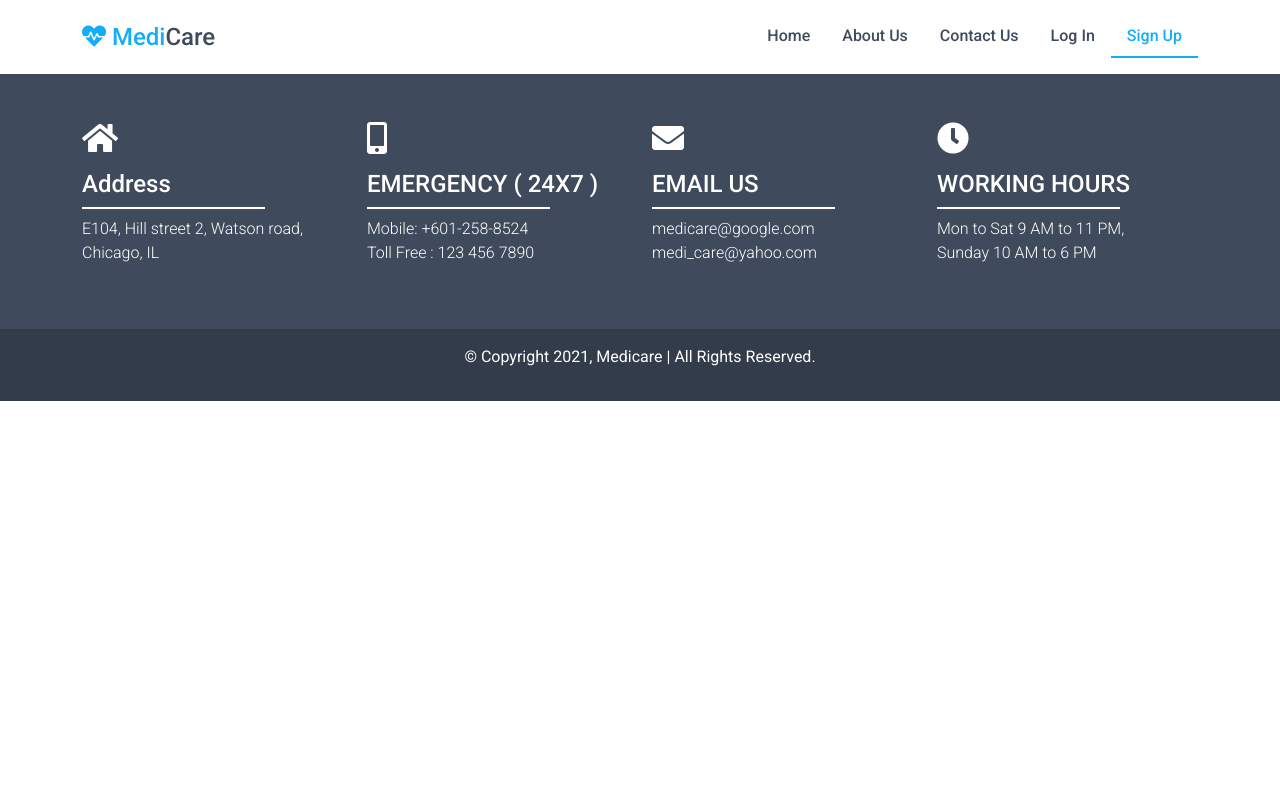
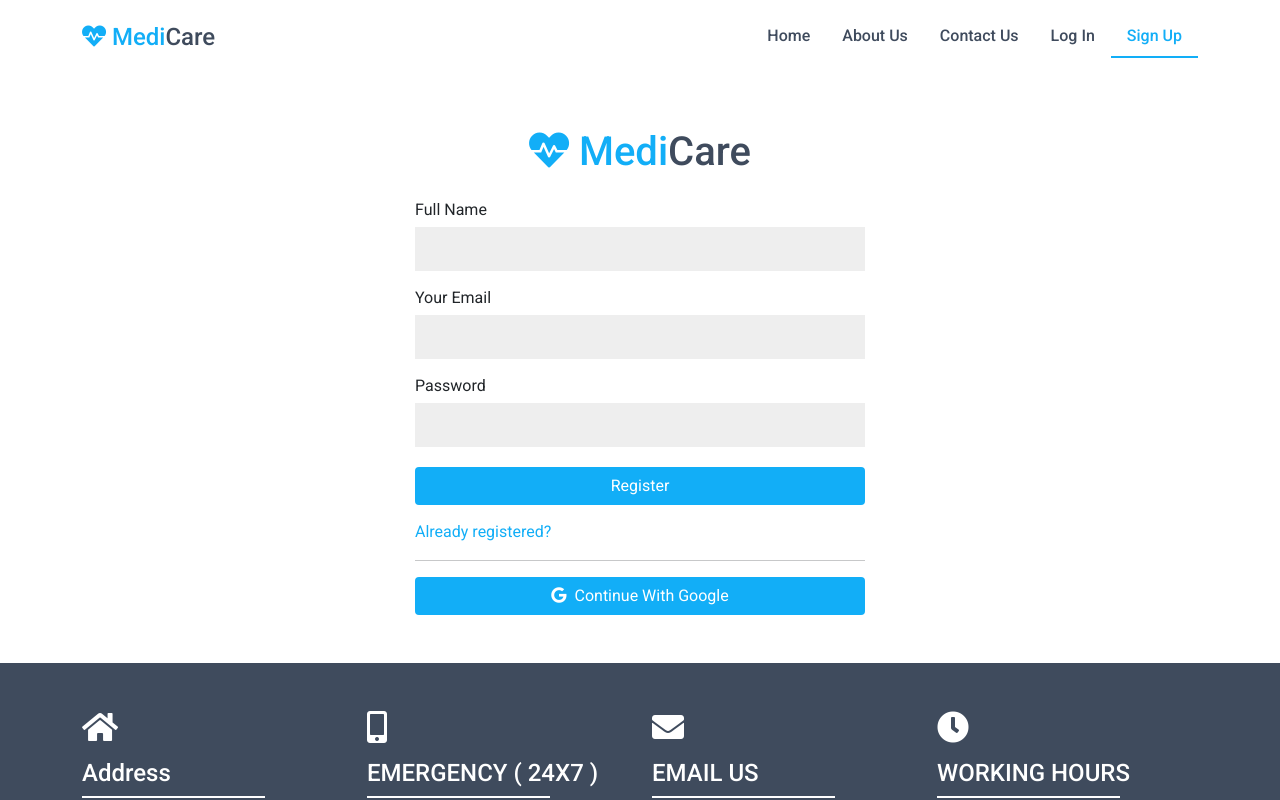
Before and after one commit to TasnimulHasan007/medicare, a React (Create React App) app: page /register in a window 1280 px wide. Shown: the top 800 px of the page. Built offline with nearby package versions, Linux system fonts and the light colour scheme; no server answers.

Commit message:
authentication added

```diff
--- a/src/App.css
+++ b/src/App.css
@@ -6,20 +6,9 @@
   --secondary-color: #3f4b5d;
 }
 
-/* scrollbar */
-::-webkit-scrollbar {
-  width: 0.375rem;
-  height: 0.375rem;
-}
-
-::-webkit-scrollbar-thumb {
-  background: var(--primary-color);
-}
-
 /* resets */
 body {
   font-family: "Roboto", sans-serif;
-  overflow: overlay;
 }
 
 a {
@@ -35,3 +24,71 @@ a {
   border: none;
   background: none;
 }
+
+/* form */
+.form-container {
+  margin-block: 3rem;
+  max-width: 450px;
+  margin-inline: auto;
+}
+
+.form-container .logo {
+  text-align: center;
+  font-size: 2.5rem;
+  color: var(--secondary-color);
+  font-weight: 500;
+  cursor: pointer;
+  margin-bottom: 1rem;
+}
+
+.form-container .logo span {
+  color: var(--primary-color);
+}
+
+.form-container a {
+  color: var(--primary-color);
+}
+
+form input {
+  display: block;
+  background: #eee;
+  width: 100%;
+  padding: 10px;
+  margin: 5px 0 15px;
+}
+
+.form-container .btn,
+form .btn {
+  width: 100%;
+  background: var(--primary-color);
+  color: #fff;
+}
+
+.form-container .btn:hover,
+form .btn:hover {
+  color: #fff;
+  opacity: 0.7;
+}
+
+/* header log out */
+.log-out {
+  background: var(--primary-color);
+  padding: 0.5rem 1rem;
+  color: #fff;
+}
+.log-out:hover {
+  opacity: 0.7;
+}
+
+/* user name */
+.name {
+  margin-right: 1rem;
+  transform: translateY(25%);
+  font-weight: 500;
+}
+
+@media (max-width: 768px) {
+  .name {
+    color: #fff;
+  }
+}
--- a/src/App.jsx
+++ b/src/App.jsx
@@ -5,6 +5,9 @@ import "./App.css"
 import Footer from "./components/Footer/Footer"
 import ServiceDetails from "./components/ServiceDetails/ServiceDetails"
 import { createContext, useEffect, useState } from "react"
+import Login from "./Pages/Login/Login"
+import Register from "./Pages/Register/Register"
+import AuthProvider from "./contexts/AuthProvider"
 
 export const ServicesContext = createContext([])
 
@@ -18,6 +21,7 @@ function App() {
 
   return (
     <ServicesContext.Provider value={services}>
+      <AuthProvider>
         <Router>
           <Header />
           <Switch>
@@ -30,9 +34,16 @@ function App() {
             <Route path="/services/:serviceId">
               <ServiceDetails />
             </Route>
+            <Route path="/login">
+              <Login />
+            </Route>
+            <Route path="/register">
+              <Register />
+            </Route>
           </Switch>
           <Footer />
         </Router>
+      </AuthProvider>
     </ServicesContext.Provider>
   )
 }
--- /dev/null
+++ b/src/Firebase/firebase.config.js
@@ -0,0 +1,10 @@
+const firebaseConfig = {
+  apiKey: "AIzaSyCQEjuBe7lsborF8tmUWHmETYGAPcWp-lA",
+  authDomain: "medicare-med.firebaseapp.com",
+  projectId: "medicare-med",
+  storageBucket: "medicare-med.appspot.com",
+  messagingSenderId: "955320364188",
+  appId: "1:955320364188:web:4070c5bbb5d9b62fe31159",
+}
+
+export default firebaseConfig
--- /dev/null
+++ b/src/Firebase/firebase.init.js
@@ -0,0 +1,8 @@
+import { initializeApp } from "firebase/app"
+import firebaseConfig from "./firebase.config"
+
+const initializeAuthentication = () => {
+  initializeApp(firebaseConfig)
+}
+
+export default initializeAuthentication
--- /dev/null
+++ b/src/Pages/Login/Login.jsx
@@ -0,0 +1,67 @@
+import React, { useState } from "react"
+import { Container } from "react-bootstrap"
+import { Link, useHistory } from "react-router-dom"
+import useAuth from "../../hooks/useAuth"
+
+const Login = () => {
+  // history
+  const history = useHistory()
+  // states
+  const [email, setEmail] = useState("")
+  const [password, setPassword] = useState("")
+  const [error, setError] = useState("")
+  // authentication methods
+  const { googleSignIn, auth, signInWithEmailAndPassword } = useAuth()
+  // handle email change
+  const handleEmail = (e) => {
+    setEmail(e.target.value)
+  }
+  // handle password change
+  const handlePassword = (e) => {
+    setPassword(e.target.value)
+  }
+  // handle login
+  const handleLogin = (e) => {
+    e.preventDefault()
+    signInWithEmailAndPassword(auth, email, password)
+      .then((res) => {
+        setError("")
+        history.push("/home")
+      })
+      .catch((error) => {
+        setError(error.message)
+      })
+  }
+  return (
+    <Container>
+      <div className="form-container">
+        <div className="logo">
+          <span>
+            <i className="fas fa-heartbeat"></i> Medi
+          </span>
+          Care
+        </div>
+        <form onSubmit={handleLogin}>
+          <label htmlFor="email">Your Email</label>
+          <input onBlur={handleEmail} type="email" id="email" required />
+          <label htmlFor="password">Password</label>
+          <input
+            onBlur={handlePassword}
+            type="password"
+            id="password"
+            required
+          />
+          {error && <p style={{ color: "#F73131" }}>{error}</p>}
+          <input type="submit" value="Login" className="btn" />
+        </form>
+        <Link to="/register">New to MediCare?</Link>
+        <hr />
+        <button onClick={googleSignIn} className="btn">
+          <i className="fab fa-google me-1"></i> Continue With Google
+        </button>
+      </div>
+    </Container>
+  )
+}
+
+export default Login
--- /dev/null
+++ b/src/Pages/Register/Register.jsx
@@ -0,0 +1,89 @@
+import React, { useState } from "react"
+import { Container } from "react-bootstrap"
+import { Link, useHistory } from "react-router-dom"
+import useAuth from "../../hooks/useAuth"
+
+const Register = () => {
+  // history
+  const history = useHistory()
+  // states
+  const [email, setEmail] = useState("")
+  const [password, setPassword] = useState("")
+  const [error, setError] = useState("")
+  // authentication methods
+  const { googleSignIn, createUserWithEmailAndPassword, auth } = useAuth()
+  // handle email change
+  const handleEmail = (e) => {
+    setEmail(e.target.value)
+  }
+  // handle password change
+  const handlePassword = (e) => {
+    setPassword(e.target.value)
+  }
+  // handle registration
+  const handleRegistration = (e) => {
+    e.preventDefault()
+    // email validation
+    if (!/^[^\s@]+@[^\s@]+\.[^\s@]+$/.test(email)) {
+      setError("Invalid Email")
+      return
+    }
+    // password validation
+    if (password.length < 8) {
+      setError("Password must be at leat 8 characters long")
+      return
+    }
+    if (!/(?=(.*[A-Z]))/.test(password)) {
+      setError("Password must contain at least 1 uppercase letter")
+      return
+    }
+    if (!/(?=(.*[0-9]){2,})/.test(password)) {
+      setError("Password must contain at least 2 numbers")
+      return
+    }
+    // create user
+
+    createUserWithEmailAndPassword(auth, email, password)
+      .then((res) => {
+        setError("")
+        history.push("/home")
+      })
+      .catch((error) => {
+        setError(error.message)
+      })
+  }
+  return (
+    <Container>
+      <div className="form-container">
+        <div className="logo">
+          <span>
+            <i className="fas fa-heartbeat"></i> Medi
+          </span>
+          Care
+        </div>
+        <form onSubmit={handleRegistration}>
+          <label htmlFor="name">Full Name</label>
+          <input type="text" id="name" required />
+          <label htmlFor="email">Your Email</label>
+          <input onBlur={handleEmail} type="email" id="email" required />
+          <label htmlFor="password">Password</label>
+          <input
+            onBlur={handlePassword}
+            type="password"
+            id="password"
+            required
+          />
+          {error && <p style={{ color: "#F73131" }}>{error}</p>}
+          <input type="submit" value="Register" className="btn" />
+        </form>
+        <Link to="/login">Already registered?</Link>
+        <hr />
+        <button onClick={googleSignIn} className="btn">
+          <i className="fab fa-google me-1"></i> Continue With Google
+        </button>
+      </div>
+    </Container>
+  )
+}
+
+export default Register
--- a/src/components/ServiceDetails/ServiceDetails.css
+++ b/src/components/ServiceDetails/ServiceDetails.css
@@ -9,23 +9,6 @@
   padding: 10px 20px;
 }
 
-.service-details input {
-  display: block;
-  background: #eee;
-  width: 100%;
-  padding: 10px;
-  margin: 5px 0 15px;
-}
-
-.service-details .send-btn {
-  background: var(--primary-color);
-  color: #fff;
-}
-
-.service-details .send-btn:hover {
-  opacity: 0.7;
-  backdrop-filter: blur(5px);
-}
 
 .service-details img {
   width: 100%;
--- a/src/components/ServiceDetails/ServiceDetails.jsx
+++ b/src/components/ServiceDetails/ServiceDetails.jsx
@@ -18,8 +18,8 @@ const ServiceDetails = () => {
     <Container>
       <div className="service-details">
         <div className="d-flex justify-content-between">
-          <Link exact to="/">
-            <i class="fas fa-arrow-left"></i> Go Back Home
+          <Link to="/home">
+            <i className="fas fa-arrow-left"></i> Go Back Home
           </Link>
           <h2>{service?.serviceName}</h2>
         </div>
@@ -52,20 +52,16 @@ const ServiceDetails = () => {
               <div className="underline"></div>
               <form onSubmit={handleSubmit}>
                 <label htmlFor="firstname">First Name</label>
-                <input type="text" id="firstname" />
+                <input type="text" id="firstname" required />
                 <label htmlFor="lastname">Last Name</label>
-                <input type="text" id="lastname" />
+                <input type="text" id="lastname" required />
                 <label htmlFor="phone">Your Phone</label>
-                <input type="tel" id="phone" />
+                <input type="tel" id="phone" required />
                 <label htmlFor="email">Your Email</label>
-                <input type="email" id="email" />
+                <input type="email" id="email" required />
                 <label htmlFor="date">Appointment Date</label>
-                <input type="date" id="date" />
-                <input
-                  type="submit"
-                  value="Send Message"
-                  className="send-btn"
-                />
+                <input type="date" id="date" required />
+                <input type="submit" value="Send Message" className="btn" />
               </form>
             </div>
           </Col>
--- /dev/null
+++ b/src/contexts/AuthProvider.jsx
@@ -0,0 +1,13 @@
+import React, { createContext } from "react"
+import useFirebase from "../hooks/useFirebase"
+
+export const AuthContext = createContext()
+
+const AuthProvider = ({ children }) => {
+  const allContext = useFirebase()
+  return (
+    <AuthContext.Provider value={allContext}>{children}</AuthContext.Provider>
+  )
+}
+
+export default AuthProvider
--- /dev/null
+++ b/src/hooks/useAuth.jsx
@@ -0,0 +1,8 @@
+import { useContext } from "react"
+import { AuthContext } from "../contexts/AuthProvider"
+
+const useAuth = () => {
+  return useContext(AuthContext)
+}
+
+export default useAuth
--- /dev/null
+++ b/src/hooks/useFirebase.jsx
@@ -0,0 +1,60 @@
+import { useEffect, useState } from "react"
+import initializeAuthentication from "../Firebase/firebase.init"
+import {
+  getAuth,
+  signInWithPopup,
+  GoogleAuthProvider,
+  createUserWithEmailAndPassword,
+  signInWithEmailAndPassword,
+  onAuthStateChanged,
+  signOut,
+} from "firebase/auth"
+
+// initialize firebase
+initializeAuthentication()
+
+// hook
+const useFirebase = () => {
+  // states
+  const [user, setUser] = useState({})
+  const [error, setError] = useState("")
+  // auth
+  const auth = getAuth()
+  // google sign in
+  const googleProvider = new GoogleAuthProvider()
+  const googleSignIn = () => {
+    signInWithPopup(auth, googleProvider)
+      .then((res) => {
+        setUser(res.user)
+      })
+      .catch((error) => {
+        setError(error.message)
+      })
+  }
+  // onAuthSateChanged
+  useEffect(() => {
+    onAuthStateChanged(auth, (user) => {
+      if (user) {
+        setUser(user)
+      }
+    })
+  }, [auth])
+  // sign out
+  const logOut = () => {
+    signOut(auth).then(() => {
+      setUser({})
+    })
+  }
+  // return
+  return {
+    user,
+    error,
+    auth,
+    googleSignIn,
+    createUserWithEmailAndPassword,
+    signInWithEmailAndPassword,
+    logOut,
+  }
+}
+
+export default useFirebase
```
Also changed, not shown: src/components/Header/RightNav.jsx (+16 -2 lines). Lines whose indentation alone changed are shown as unchanged.
